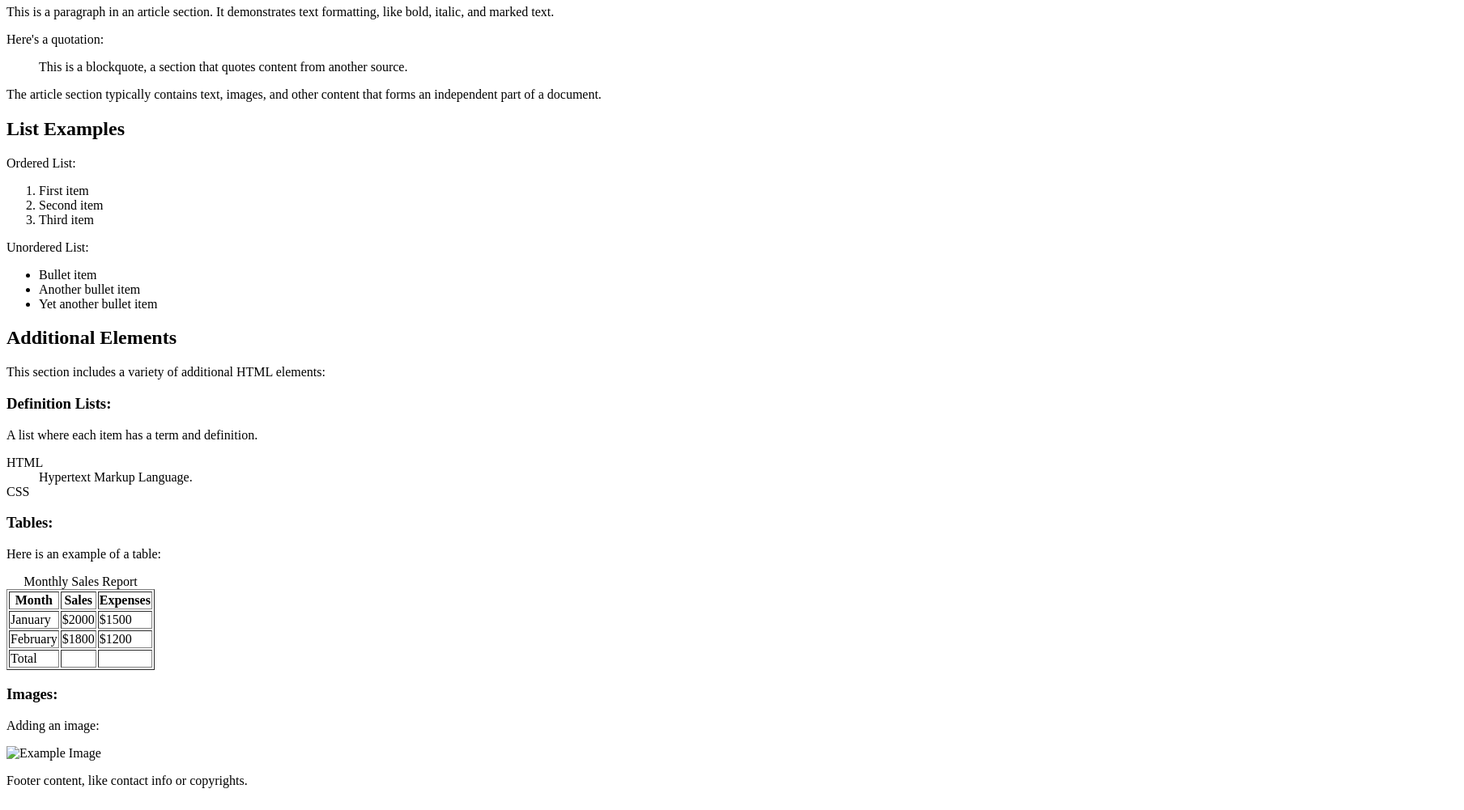
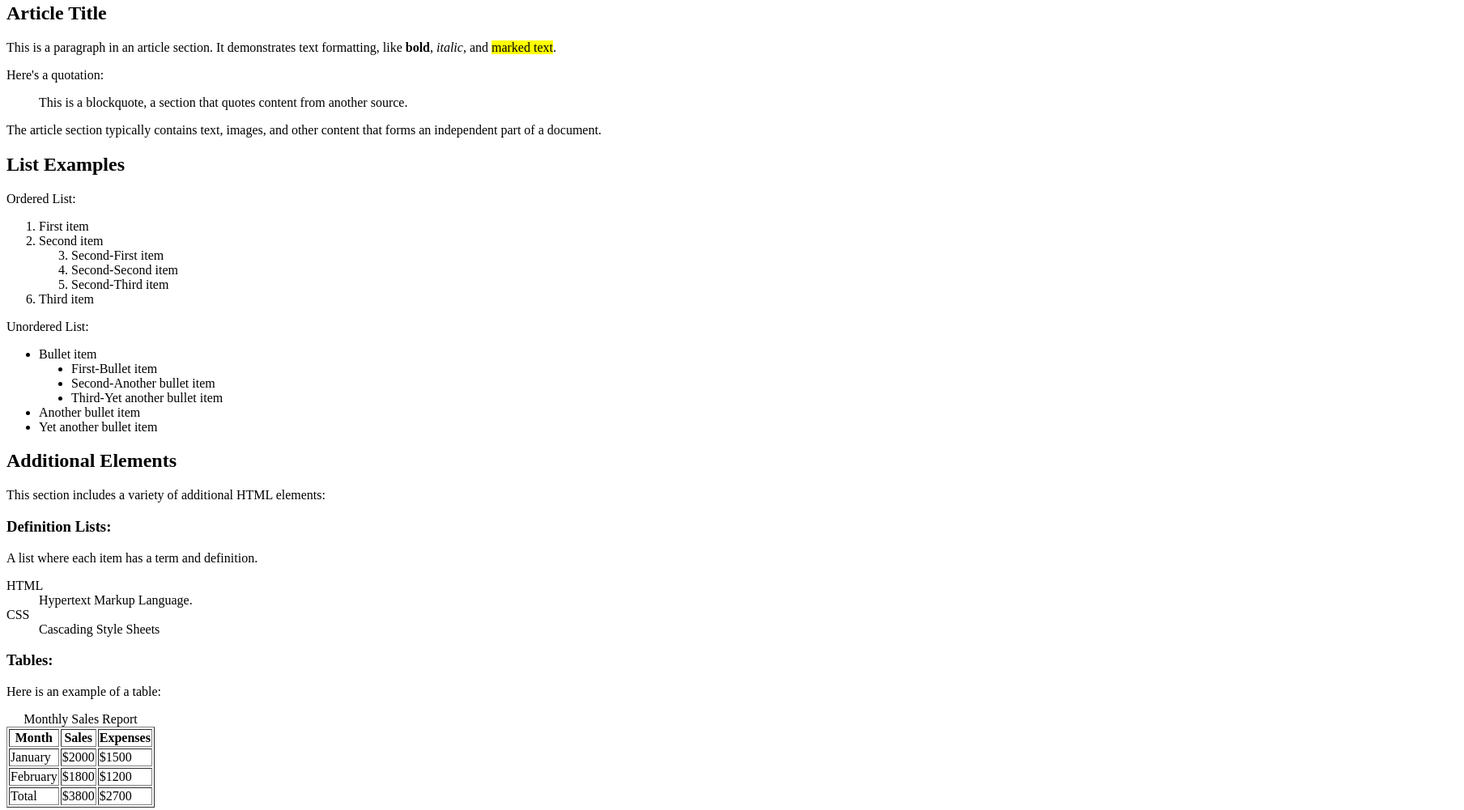
Before and after one commit to riyeur/Lab2, a plain HTML site: page news.html in a window 1280 px wide. Shown: the part 195-1196 px from the top of the page at 81% size, 1808 px wide, since content can reach past the window. Drawn offline with Linux system fonts and the light colour scheme.

Commit message:
Gif + html files

```diff
--- a/news.html
+++ b/news.html
@@ -11,6 +11,7 @@ Description : A simple HTML file.
 <html>
 <head>
     <title>Comprehensive HTML Page</title>
+    <br><a href="index.html">Back to Home</a>
 	<!--Copy and paste remaining tags of the head section from images.html file.-->
 </head>
 <body>
@@ -31,7 +32,7 @@ Description : A simple HTML file.
         <article>
             <h2>Article Title</h2>
 
-			<p>This is a paragraph in an article section. It demonstrates text formatting, like bold, italic, and marked text.</p>
+			<p>This is a paragraph in an article section. It demonstrates text formatting, like <b>bold</b>, <i>italic</i>, and <mark>marked text</mark>.</p>
 			<!-- To emphasize specific words in the paragraph, apply appropriate HTML tags:
 			<strong> or <b> for bold text,
 			<em> or <i> for italic text, and
@@ -53,12 +54,18 @@ Description : A simple HTML file.
             <li>First item</li>
             <li>Second item</li>
 			<!--Make a sub-ordered list here-->
+            <dd><li>Second-First item</li></dd>
+            <dd><li>Second-Second item</li></dd>
+            <dd><li>Second-Third item</li></dd>
             <li>Third item</li>
         </ol>
         <p>Unordered List:</p>
         <ul>
             <li>Bullet item</li>
 			<!--Make a sub-unordered list here-->
+            <dd><li>First-Bullet item</li></dd>
+            <dd><li>Second-Another bullet item</li></dd>
+            <dd><li>Third-Yet another bullet item</li></dd>
             <li>Another bullet item</li>
             <li>Yet another bullet item</li>
         </ul>
@@ -74,7 +81,7 @@ Description : A simple HTML file.
             <dt>HTML</dt>
             <dd>Hypertext Markup Language.</dd>
 			<dt>CSS</dt>
-            <dd><!--Add CSS definition here--></dd>
+            <dd>Cascading Style Sheets</dd>
         </dl>
 
 
@@ -104,21 +111,22 @@ Description : A simple HTML file.
 			<tfoot>
 				<tr>
 					<td>Total</td>
-					<td><!--Put column total here--></td>
-					<td><!--Put column total here--></td>
+					<td>$3800</td>
+					<td>$2700</td>
 				</tr>
 			</tfoot>
         </table>
 
 		<h3>Images:</h3>
         <p>Adding an image:</p>
-        <img src="example.jpg" alt="Example Image"> <!--Fix addressing issue-->
+        <img src="images/example.jpg" alt="Example Image"> <!--Fix addressing issue-->
     </section>
 
     <footer>
-        <p>Footer content, like contact info or copyrights.</p>
+        <p>Copyright Hooriya Khan.</p>
 		<!--Comment out the above p tag and add a new p tag under this comment.
 			The new p tag must contain {Copy right + your names}.-->
     </footer>
-</body>
+    </body>
+<br><a href="./">Back to Home</a>
 </html>
```
Also changed, not shown: images.html (+2 -0 lines), index.html (added, +31 -0 lines), 1 other file.
